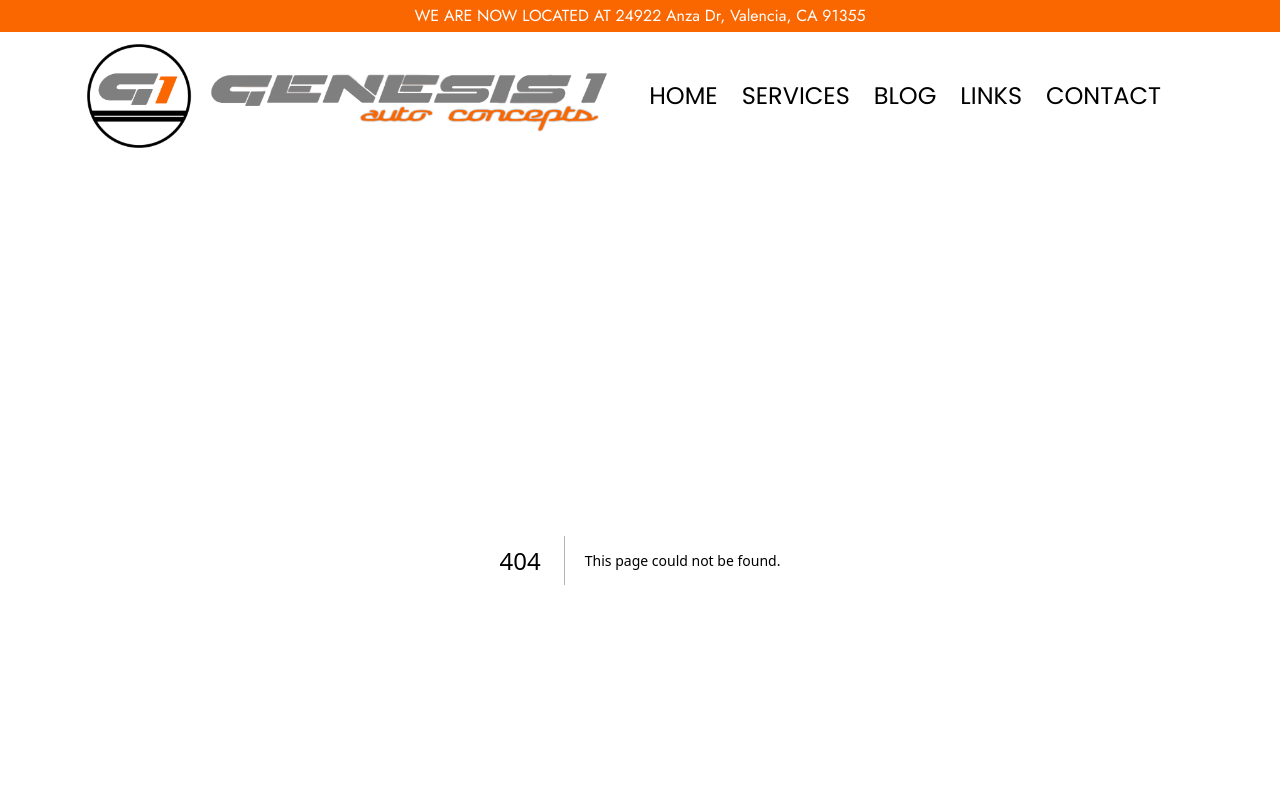
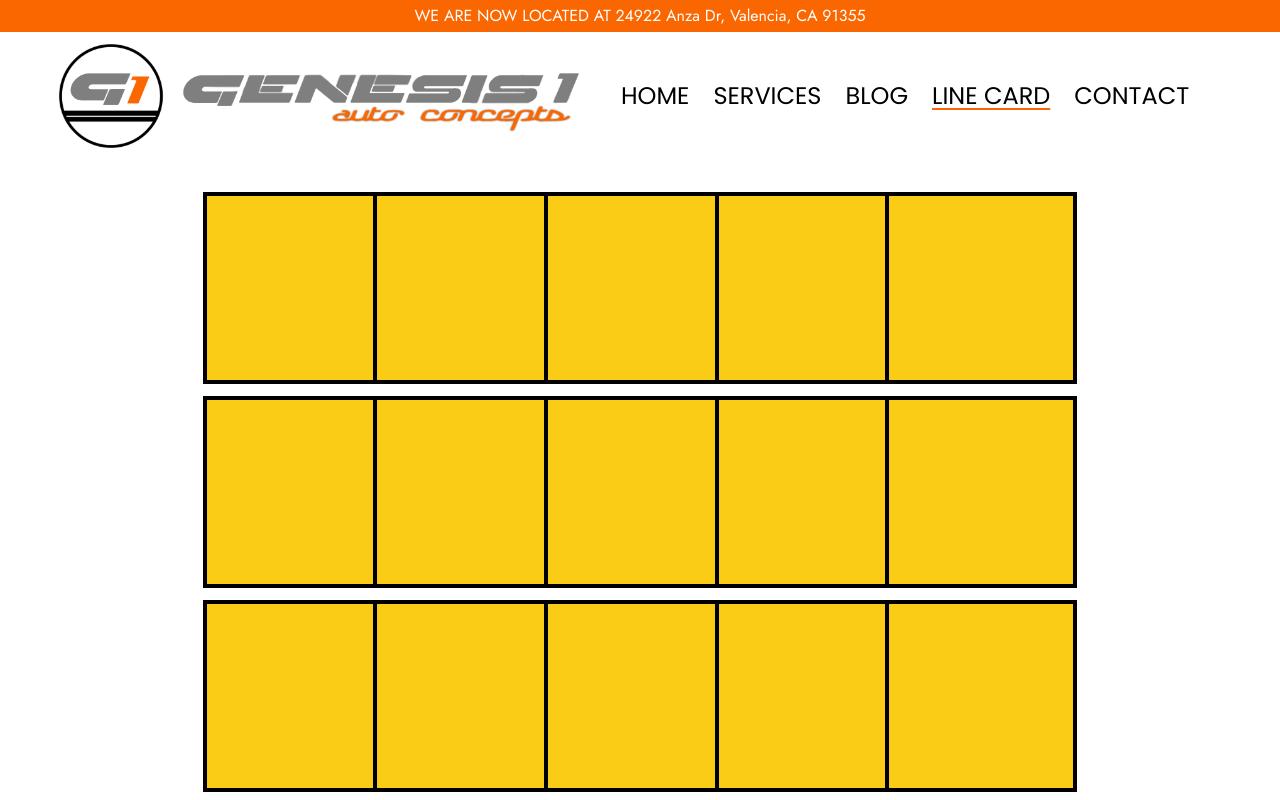
Before and after one commit to samlaconico/Genesis, a Next.js app: page /line-card in a window 1280 px wide. Before the commit this address had no page. Shown: the top 800 px of the page. Built offline with nearby package versions, Linux system fonts and the light colour scheme.

Commit message:
updated name for link card

```diff
--- a/src/app/links/page.tsx
+++ b/src/app/line-card/page.tsx
@@ -1,11 +1,11 @@
 import BrandContactForm from "@/components/BrandContactForm";
-import LinkLayout from "@/components/Links";
+import LineCard from "@/components/LineCard";
 
 export default function Links() {
   return (
     <>
       <div className="m-auto pb-20 pt-44 lg:pt-5 space-y-12">
-        <LinkLayout />
+        <LineCard />
 
         <div className="m-auto w-[90vw] pb-10 lg:w-[55%]">
           <BrandContactForm/>
--- a/src/components/Header.tsx
+++ b/src/components/Header.tsx
@@ -66,14 +66,14 @@ export default function Header() {
           </Link>
 
           <Link
-            href="/links"
+            href="/line-card"
             className={
-              pathname == "/links"
+              pathname == "/line-card"
                 ? "underline decoration-genesis-orange underline-offset-4"
                 : "underline decoration-white underline-offset-4 transition-all hover:decoration-genesis-orange"
             }
           >
-            LINKS
+            LINE CARD
           </Link>
           <Link
             href="/contact"
@@ -189,6 +189,17 @@ export default function Header() {
             >
               <li className={ListItemStyle}>CONTACT</li>
             </Link>
+
+
+            <Link
+              onClick={() => {
+                setNav(!nav);
+                setServices(false);
+              }}
+              href="/line-card"
+            >
+              <li className={ListItemStyle}>LINE CARD</li>
+            </Link>
             {/*
 
 
--- a/src/components/Links.tsx
+++ b/src/components/LineCard.tsx
@@ -1,4 +1,4 @@
-export default function LinkLayout() {
+export default function LineCard() {
   return (
     <div className="m-auto grid w-4/6 grid-flow-row-dense grid-cols-2 content-around items-end justify-evenly justify-items-center space-y-3 md:grid-cols-2 lg:grid-cols-4 xl:grid-cols-5">
       <div className="size-48 border-4 border-black bg-yellow-400" />
```
